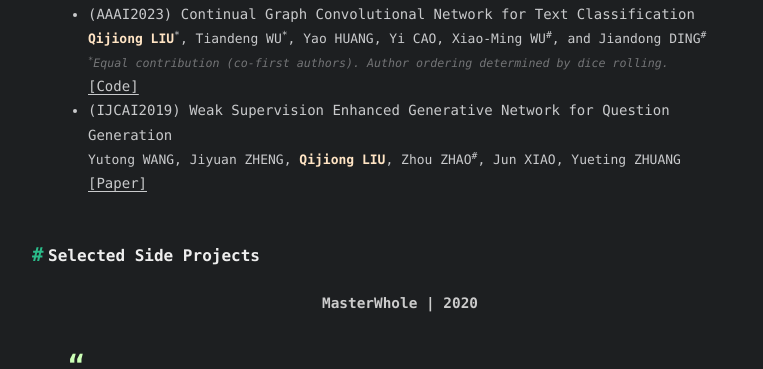
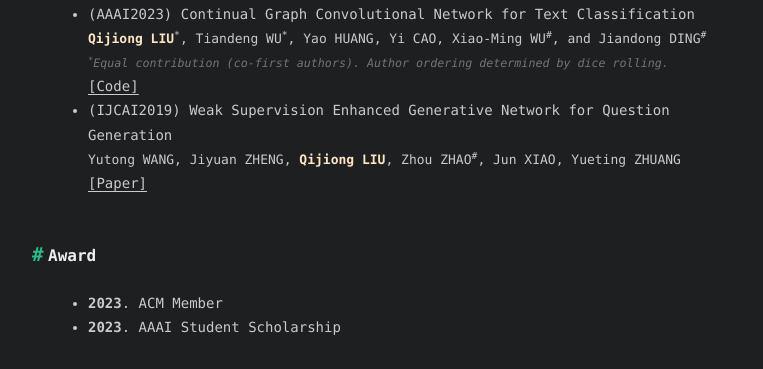
Before and after one commit to Jyonn/jyonn.github.io, a plain HTML site: page resume/index.html in a window 1280 px wide. Shown: the part 2351-2720 px from the top of the page, without its empty margins (240-1003 px from the left). Drawn offline with nearby package versions, Linux system fonts and the light colour scheme; a web font is replaced by a local one.

Commit message:
Site updated: 2023-02-04 19:34:07

```diff
--- a/resume/index.html
+++ b/resume/index.html
@@ -16,7 +16,7 @@
 <meta property="og:image" content="https://s.6-79.cn/mtU9Rw">
 <meta property="og:image" content="https://s.6-79.cn/RrpEnF">
 <meta property="article:published_time" content="2023-01-04T05:27:19.000Z">
-<meta property="article:modified_time" content="2023-01-27T08:28:37.770Z">
+<meta property="article:modified_time" content="2023-02-04T11:33:58.084Z">
 <meta property="article:author" content="Jyonn LIU">
 <meta property="article:tag" content="Recommender System">
 <meta name="twitter:card" content="summary">
@@ -147,6 +147,10 @@ div.avatar:hover {
 <ul>
 <li>(AAAI2023) Continual Graph Convolutional Network for Text Classification<br><span style="font-size: small"><span style="color: bisque"><strong>Qijiong LIU</strong></span><sup>*</sup>, Tiandeng WU<sup>*</sup>, Yao HUANG, Yi CAO, Xiao-Ming WU<sup>#</sup>, and Jiandong DING<sup>#</sup></span><br><span style="font-size: smaller; color: #c9cacc80; font-style: italic"><sup>*</sup>Equal contribution (co-first authors). Author ordering determined by dice rolling.</span><br><a target="_blank" rel="noopener" href="https://github.com/Jyonn/ContGCN">[Code]</a></li>
 <li>(IJCAI2019) Weak Supervision Enhanced Generative Network for Question Generation<br><span style="font-size: small">Yutong WANG, Jiyuan ZHENG, <span style="color: bisque"><strong>Qijiong LIU</strong></span>, Zhou ZHAO<sup>#</sup>, Jun XIAO, Yueting ZHUANG</span><br><a target="_blank" rel="noopener" href="https://www.ijcai.org/proceedings/2019/0528.pdf">[Paper]</a></li>
+</ul>
+<h2 id="Award"><a href="#Award" class="headerlink" title="Award"></a>Award</h2><ul>
+<li><strong>2023</strong>. ACM Member</li>
+<li><strong>2023</strong>. AAAI Student Scholarship</li>
 </ul>
 <h2 id="Selected-Side-Projects"><a href="#Selected-Side-Projects" class="headerlink" title="Selected Side Projects"></a>Selected Side Projects</h2><h4 id="MasterWhole-2020"><a href="#MasterWhole-2020" class="headerlink" title="MasterWhole | 2020"></a><div style="text-align: center">MasterWhole | 2020</div></h4><blockquote>
 <p> WeChat Official Account as a toolbox terminal, integrated with <a target="_blank" rel="noopener" href="https://github.com/Jyonn/Tools">Toolbox</a> project and <a target="_blank" rel="noopener" href="https://github.com/Jyonn/theVideoOfChina">theVideoOfChina</a> project.</p>
```
